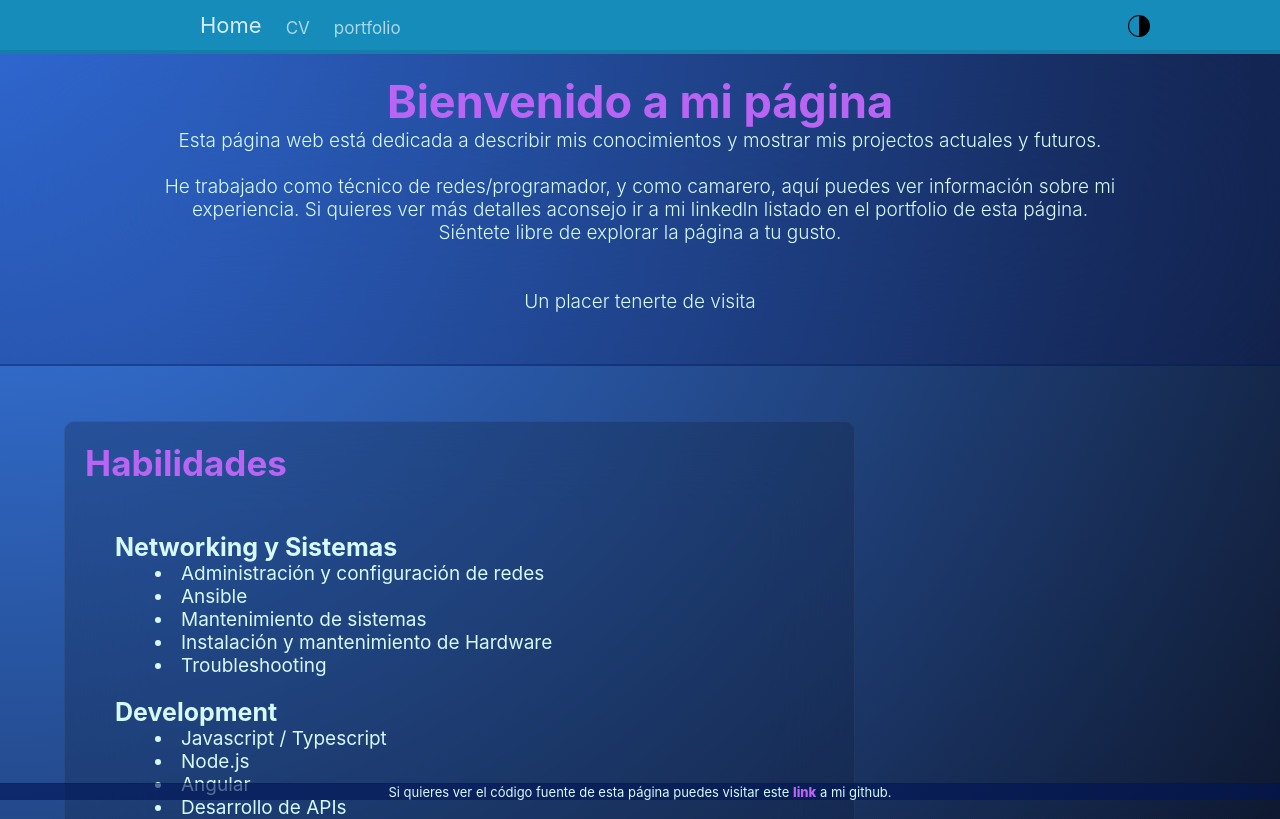
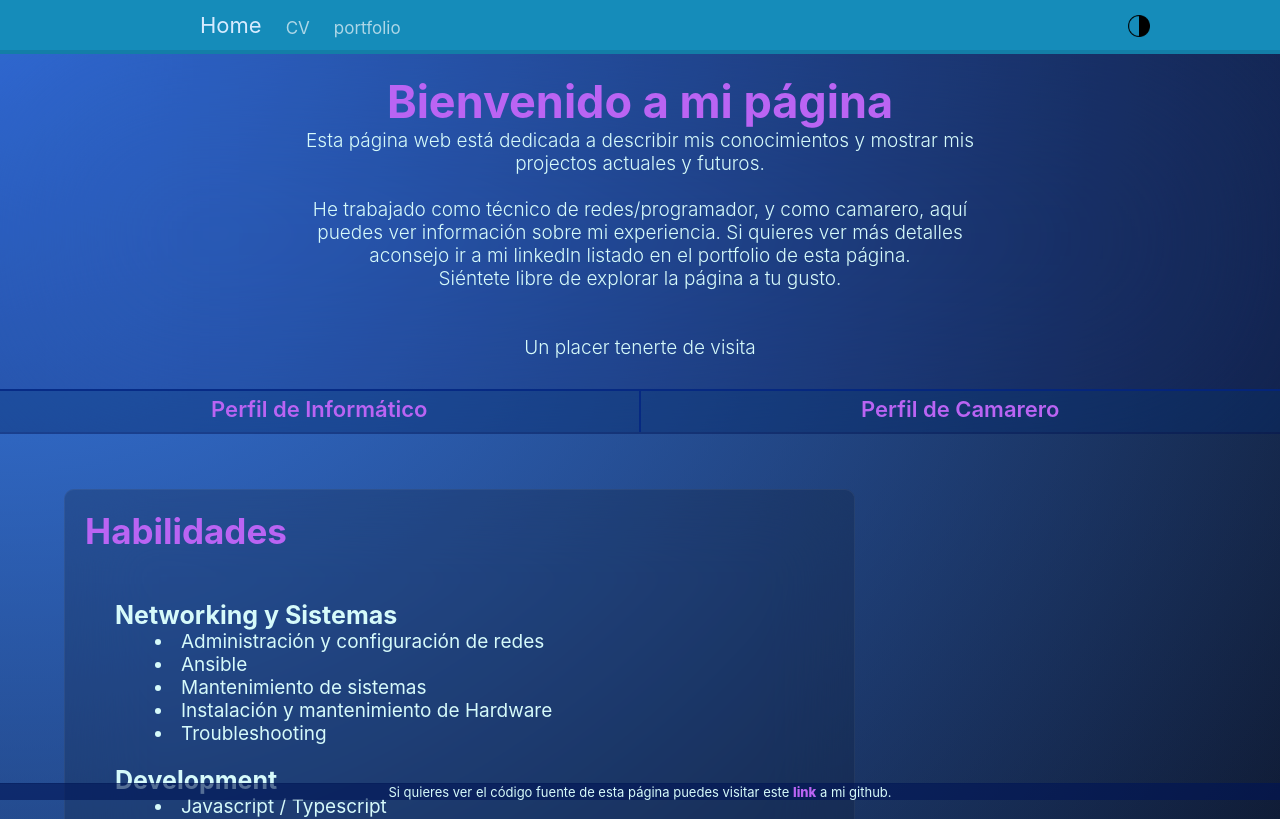
Before and after one commit to miler2/my_angular_page, an Angular app: page / in a window 1280 px wide. Shown: the top 819 px of the page. Built offline with nearby package versions, Linux system fonts and the light colour scheme.

Commit message:
I did some stuff on landpage, but very work in progress

```diff
--- a/src/app/app.routes.ts
+++ b/src/app/app.routes.ts
@@ -8,6 +8,6 @@ import { LinkTreeComponent } from './components/link-tree/link-tree.component';
 export const routes: Routes = [
     { path: 'portfolio', component: LinkTreeComponent, title: 'portfolio' },
     { path: 'mi_cv', component: MiCvComponent, title: 'Mi CV' },
-    { path: '', component: LandpageComponent, title: 'Landpage' },
+    { path: '', component: LandpageComponent, title: "Miguel's portfolio" },
     { path: '**', redirectTo: '', pathMatch: 'full' }
 ];
--- a/src/app/components/landpage/landpage.component.css
+++ b/src/app/components/landpage/landpage.component.css
@@ -13,11 +13,10 @@
 
 /* Intro */
 /* --------------------------------------------------------------------------------------------------- */
-.landpage_intro_text {
+.landpage_intro {
     /* Structure */
     width: 100%;
     padding-top: var(--devices-landpage_intro_text-padding-top);
-    padding-bottom: 26px;
     flex-direction: column;
 
     /* Style */
@@ -28,13 +27,42 @@
     border-bottom: 2px solid rgba(0, 26, 83, 0.336);
 }
 
-.landpage_intro {
+.landpage_intro_text {
     /* Structure */
-    margin-bottom: 25px;
+    margin-bottom: 30px;
     width: var(--devices-landpage_intro-width);
 
     /* Styles */
     font-weight: var(--devices-landpage_intro-font-weight);
+}
+
+.profiles {
+    /* Structure */
+    display: flex;
+    justify-content: space-evenly;
+    width: 100%;
+}
+
+.profiles > button {
+    /* Structure */
+    width: 100%;
+    padding-bottom: 10px;
+    padding-top: 5px;
+
+    /* Styles */
+    color: var(--main_text-color);
+    font-weight: 600;
+    font-size: 22px;
+    background-color: hsla(212, 91%, 23%, 0.274);
+
+    /* Border */
+    border-top: 2px solid #032581ce;
+}
+
+.left_button {
+    /* Border */
+    border-right: 2px solid #032581ce;
+
 }
 /* --------------------------------------------------------------------------------------------------- */
 
--- a/src/app/components/landpage/landpage.component.html
+++ b/src/app/components/landpage/landpage.component.html
@@ -1,7 +1,7 @@
 <div class="landpage">
-    <div class="landpage_intro_text container_fluid">
+    <div class="landpage_intro container_fluid">
         <h1>Bienvenido a mi página</h1>
-        <p class="landpage_intro">
+        <p class="landpage_intro_text">
             Esta página web está dedicada a describir mis conocimientos y mostrar mis projectos actuales y futuros.
             <br><br>
             He trabajado como técnico de redes/programador, y como camarero, aquí puedes ver información sobre mi experiencia. Si quieres ver más detalles aconsejo ir a mi linkedln listado en el portfolio de esta página.
@@ -10,8 +10,12 @@
             <br><br><br>
             Un placer tenerte de visita
         </p>
+        <div class="profiles">
+            <button onclick="showDiv('tech_profile')" class="left_button">Perfil de Informático</button>
+            <button onclick="showDiv('waiter_profile')">Perfil de Camarero</button>
+        </div>
     </div>
-    <div class="landpage_sections">
+    <div id="tech_profile" class="landpage_sections">
         <div class="landpage_section landpage_section_left">
             <div>
                 <h2>Habilidades</h2>
@@ -147,5 +151,8 @@
             <!-- <button>ver más</button> -->
         </div>
     </div>
+    <div id="waiter_profile" class="landpage_sections">
+        <p>Test</p>
+    </div>
     <p class="fixed_bottom">Si quieres ver el código fuente de esta página puedes visitar este <a href="https://github.com/miler2/my_angular_page">link</a> a mi github.</p>
 </div>
--- a/src/app/styles/styles.css
+++ b/src/app/styles/styles.css
@@ -28,8 +28,10 @@
 
 [theme=dark] {
     /* general reusable values */
+    --main_text-color: rgb(186, 100, 243);
     --default-text-color: #d6ebff;
-    --emphasis-color-rgb: 255, 255, 255;
+    --p_text-color: rgb(214, 250, 250);
+    --second_main_text-color: #053db6;
 
     /* BODY (general values) */
     --body-background:
@@ -39,9 +41,8 @@
 
         min-height: 100vh;
 
-    /* LANDPAGE */
-    --main_text-color: rgb(186, 100, 243);
-    --p_text-color: rgb(214, 250, 250);
+    /* Navbar */
+    --emphasis-color-rgb: 255, 255, 255;
 }
 /* ********************************************************* */
 
@@ -109,7 +110,7 @@
     /* ---------------------------------------------------- */
     --devices-landpage_intro-font-weight: 350;
     --devices-landpage_intro_text-padding-top: 70px;
-    --devices-landpage_intro-width: 1000px;
+    --devices-landpage_intro-width: 90vh;
     --devices-landpage_section-width: 65%;
     --devices-fixed_bottom-font-size: 13px;
     /* ---------------------------------------------------- */
--- a/src/index.html
+++ b/src/index.html
@@ -5,17 +5,9 @@
   <title>MyAngularPage</title>
   <base href="/">
   <meta name="viewport" content="width=device-width, initial-scale=1">
-  <link rel="icon" type="image/x-icon" href="favicon.ico">
+  <link rel="icon" type="image/x-icon" href="logo.png">
 </head>
 <body theme="dark" device="desktop">  <!-- These values are for us to visualize, but are rewritten when the page loads -->
   <app-root></app-root>
 </body>
 </html>
-
-
-<!--
-Things to do:
-
-Make the fixed_bottom visible in all pages (integrate in navbar component)
-Create a different page for all tabs in landpage (or make it nicer in some way)
--->
```
Also changed, not shown: 2 other files (tests, documents, lock files or other folders).
